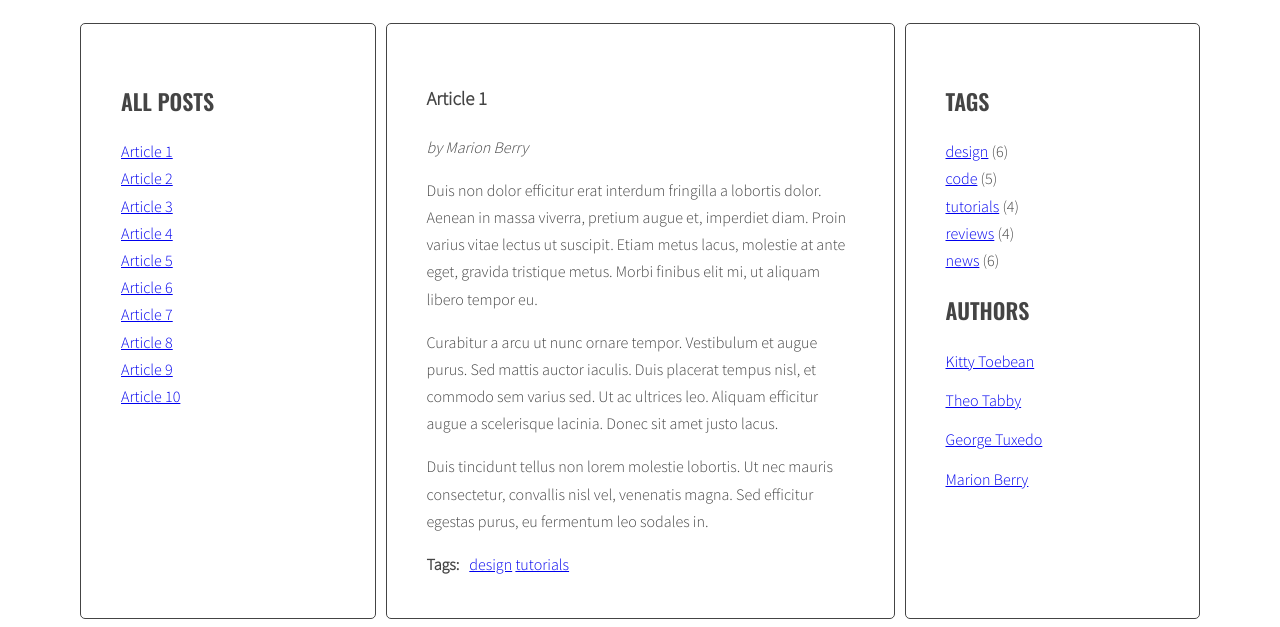
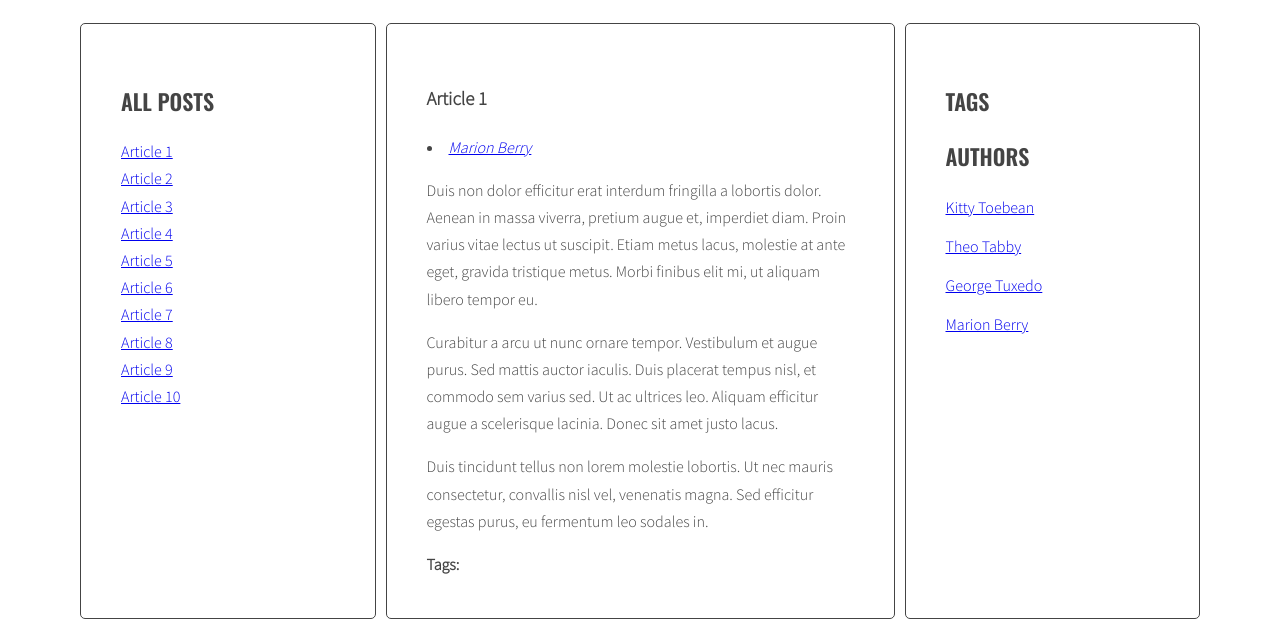
Before and after one commit to kruszyn89/javascript-blog, a website: page index.html in a window 1280 px wide. Shown: the part 220-847 px from the top of the page. Drawn offline with nearby package versions, Linux system fonts and the light colour scheme.

Commit message:
generateAuthors v1

```diff
--- a/index.html
+++ b/index.html
@@ -18,9 +18,9 @@
               </ul>
             </aside>
             <section class="posts">
-              <article class="post active" id="article-1">
+              <article class="post active" id="article-1" data-tags="cat dog" data-author="Marion Berry">
                 <h3 class="post-title">Article 1</h3>
-                <p class="post-author">by Marion Berry</p>
+                <p class="post-author"></p>
                 <div class="post-content">
                   <p>Duis non dolor efficitur erat interdum fringilla a lobortis dolor. Aenean in massa viverra, pretium augue et, imperdiet diam. Proin varius vitae lectus ut suscipit. Etiam metus lacus, molestie at ante eget, gravida tristique metus. Morbi finibus elit mi, ut aliquam libero tempor eu.</p>
 
@@ -31,14 +31,12 @@
                 <div class="post-tags">
                   <p><strong>Tags:</strong></p>
                   <ul class="list list-horizontal">
-                    <li><a href="#">design</a></li>
-                    <li><a href="#">tutorials</a></li>
                   </ul>
                 </div>
               </article>
-              <article class="post" id="article-2">
+              <article class="post" id="article-2" data-tags="tiger monkey" data-author="Theo Tabby">
                 <h3 class="post-title">Article 2</h3>
-                <p class="post-author">by Theo Tabby</p>
+                <p class="post-author"></p>
                 <div class="post-content">
                   <p>Phasellus sollicitudin, arcu vel iaculis ullamcorper, quam leo viverra orci, et faucibus quam sapien vel est. Maecenas ac suscipit elit. Nullam interdum, lorem vitae venenatis pulvinar, ex dui malesuada nunc, tempus cursus enim metus vel nulla.</p>
 
@@ -49,14 +47,12 @@
                 <div class="post-tags">
                   <p><strong>Tags:</strong></p>
                   <ul class="list list-horizontal">
-                    <li><a href="#">news</a></li>
-                    <li><a href="#">code</a></li>
                   </ul>
                 </div>
               </article>
-              <article class="post" id="article-3">
+              <article class="post" id="article-3" data-tags="monkey bird" data-author="George Tuxedo">
                 <h3 class="post-title">Article 3</h3>
-                <p class="post-author">by George Tuxedo</p>
+                <p class="post-author"></p>
                 <div class="post-content">
                   <p>Mauris vel pellentesque turpis, ac sodales nisl. Quisque iaculis mi velit, ut convallis tellus accumsan a. Quisque iaculis, nisi et dignissim tincidunt, nisl eros euismod nulla, finibus laoreet erat enim posuere elit.</p>
 
@@ -66,15 +62,12 @@
                 <div class="post-tags">
                   <p><strong>Tags:</strong></p>
                   <ul class="list list-horizontal">
-                    <li><a href="#">news</a></li>
-                    <li><a href="#">reviews</a></li>
-                    <li><a href="#">design</a></li>
                   </ul>
                 </div>
               </article>
-              <article class="post" id="article-4">
+              <article class="post" id="article-4" data-tags="lion tiger" data-author="Kitty Toebean">
                 <h3 class="post-title">Article 4</h3>
-                <p class="post-author">by Kitty Toebean</p>
+                <p class="post-author"></p>
                 <div class="post-content">
                   <p>Morbi vel cursus nulla, vel varius mauris. Suspendisse sed elit sit amet risus faucibus vestibulum ut sit amet purus. Donec orci est, condimentum ut quam quis, scelerisque fringilla ligula.</p>
 
@@ -85,15 +78,12 @@
                 <div class="post-tags">
                   <p><strong>Tags:</strong></p>
                   <ul class="list list-horizontal">
-                    <li><a href="#">tutorials</a></li>
-                    <li><a href="#">code</a></li>
-                    <li><a href="#">design</a></li>
                   </ul>
                 </div>
               </article>
-              <article class="post" id="article-5">
+              <article class="post" id="article-5" data-tags="steak burger" data-author="Marion Berry">
                 <h3 class="post-title">Article 5</h3>
-                <p class="post-author">by Marion Berry</p>
+                <p class="post-author"></p>
                 <div class="post-content">
                   <p>Suspendisse sem eros, euismod condimentum arcu ac, consequat fermentum orci. Nam convallis lacus nec interdum vestibulum. Vestibulum luctus, quam eu tristique ornare, lorem nibh sodales enim, vitae tempor dolor ante vitae tortor.</p>
 
@@ -104,14 +94,12 @@
                 <div class="post-tags">
                   <p><strong>Tags:</strong></p>
                   <ul class="list list-horizontal">
-                    <li><a href="#">design</a></li>
-                    <li><a href="#">reviews</a></li>
                   </ul>
                 </div>
               </article>
-              <article class="post" id="article-6">
+              <article class="post" id="article-6" data-tags="salad vegan" data-author="George Tuxedo">
                 <h3 class="post-title">Article 6</h3>
-                <p class="post-author">by George Tuxedo</p>
+                <p class="post-author"></p>
                 <div class="post-content">
                   <p>Donec posuere iaculis ante sed hendrerit. Lorem ipsum dolor sit amet, consectetur adipiscing elit. Quisque hendrerit neque nec urna tincidunt, quis vehicula dui vulputate. Morbi est sapien, auctor ut lectus eu, placerat viverra lorem.</p>
 
@@ -122,14 +110,12 @@
                 <div class="post-tags">
                   <p><strong>Tags:</strong></p>
                   <ul class="list list-horizontal">
-                    <li><a href="#">reviews</a></li>
-                    <li><a href="#">code</a></li>
                   </ul>
                 </div>
               </article>
-              <article class="post" id="article-7">
+              <article class="post" id="article-7" data-tags="tortilla vegan" data-author="Kitty Toebean">
                 <h3 class="post-title">Article 7</h3>
-                <p class="post-author">by Kitty Toebean</p>
+                <p class="post-author"></p>
                 <div class="post-content">
                   <p>Donec eleifend mauris ac nisl fermentum, ac fermentum turpis dignissim. Aliquam diam nisl, imperdiet a varius eget, lobortis sed nisi. Nullam suscipit ipsum sed magna blandit, sed pellentesque urna malesuada.</p>
 
@@ -140,14 +126,12 @@
                 <div class="post-tags">
                   <p><strong>Tags:</strong></p>
                   <ul class="list list-horizontal">
-                    <li><a href="#">code</a></li>
-                    <li><a href="#">news</a></li>
                   </ul>
                 </div>
               </article>
-              <article class="post" id="article-8">
+              <article class="post" id="article-8" data-tags="tiger zoo" data-author="Theo Tabby">
                 <h3 class="post-title">Article 8</h3>
-                <p class="post-author">by Theo Tabby</p>
+                <p class="post-author"></p>
                 <div class="post-content">
                   <p>Praesent quis imperdiet erat. Curabitur tempor sapien a interdum malesuada. Proin libero erat, sagittis a sollicitudin eget, pulvinar nec risus. Cras et suscipit sem.</p>
 
@@ -158,15 +142,12 @@
                 <div class="post-tags">
                   <p><strong>Tags:</strong></p>
                   <ul class="list list-horizontal">
-                    <li><a href="#">news</a></li>
-                    <li><a href="#">design</a></li>
-                    <li><a href="#">tutorials</a></li>
                   </ul>
                 </div>
               </article>
-              <article class="post" id="article-9">
+              <article class="post" id="article-9" data-tags="zoo monkey lion" data-author="Marion Berry">
                 <h3 class="post-title">Article 9</h3>
-                <p class="post-author">by Marion Berry</p>
+                <p class="post-author"></p>
                 <div class="post-content">
                   <p>Tam et facilisis purus. Donec vulputate est quis lobortis posuere. Nunc vitae lorem ut odio faucibus pulvinar nec in justo. Ut ut ante ac tellus ornare tempus. Nunc maximus, tortor et dictum convallis, nunc libero posuere leo, scelerisque ultrices arcu sapien ut tellus.</p>
 
@@ -177,14 +158,12 @@
                 <div class="post-tags">
                   <p><strong>Tags:</strong></p>
                   <ul class="list list-horizontal">
-                    <li><a href="#">news</a></li>
-                    <li><a href="#">tutorials</a></li>
                   </ul>
                 </div>
               </article>
-              <article class="post" id="article-10">
+              <article class="post" id="article-10" data-tags="dog cat pets" data-author="George Tuxedo">
                 <h3 class="post-title">Article 10</h3>
-                <p class="post-author">by George Tuxedo</p>
+                <p class="post-author"></p>
                 <div class="post-content">
                   <p>Aliquam erat volutpat. Ut non eleifend lectus. Donec suscipit tellus tempor, ornare dui id, hendrerit neque. Phasellus lacinia laoreet dui in luctus. Sed hendrerit, magna sit amet varius tempor, augue augue scelerisque est, non scelerisque mauris libero eu sapien.</p>
 
@@ -195,10 +174,6 @@
                 <div class="post-tags">
                   <p><strong>Tags:</strong></p>
                   <ul class="list list-horizontal">
-                    <li><a href="#">code</a></li>
-                    <li><a href="#">design</a></li>
-                    <li><a href="#">news</a></li>
-                    <li><a href="#">reviews</a></li>
                   </ul>
                 </div>
               </article>
@@ -206,11 +181,6 @@
             <aside class="sidebar">
               <h2 class="section-title">Tags</h2>
               <ul class="list tags">
-                <li><a href="#">design</a> <span>(6)</span></li>
-                <li><a href="#">code</a> <span>(5)</span></li>
-                <li><a href="#">tutorials</a> <span>(4)</span></li>
-                <li><a href="#">reviews</a> <span>(4)</span></li>
-                <li><a href="#">news</a> <span>(6)</span></li>
               </ul>
               <h2 class="section-title">Authors</h2>
               <ul class="list authors">
--- a/js/script.js
+++ b/js/script.js
@@ -5,12 +5,14 @@
   /* General */
   const optArticleSelector = '.post',
     optTitleSelector = '.post-title',
-    optTitleListSelector = '.titles';
-
+    optArticleAuthorSelector = '.post-author',
+    optTitleListSelector = '.titles',
+    optArticleTagsSelector = '.post-tags .list';
 
 
 
   /* Article reflection after*/
+
   const titleClickHandler = function (event) {
     event.preventDefault();
     const clickedElement = this;
@@ -50,15 +52,16 @@
 
   /* Generate Title List */
 
-  const generateTitleLinks = function () {
+  const generateTitleLinks = function (customSelector = '') {
     /* remove contents of titleList */
     const titleList = document.querySelector(optTitleListSelector);
     titleList.innerHTML = '';
+    // console.log('pokaz:', generateTitleLinks);
 
     /* for each article */
 
-    const articles = document.querySelectorAll(optArticleSelector);
-
+    const articles = document.querySelectorAll(optArticleSelector + customSelector);
+    // console.log('pokaz: ', articles);
     let html = '';
 
     for (let article of articles) {
@@ -83,7 +86,6 @@
     }
     titleList.innerHTML = html;
   };
-  generateTitleLinks();
 
   const links = document.querySelectorAll('.titles a');
 
@@ -91,34 +93,160 @@
     link.addEventListener('click', titleClickHandler);
   }
 
-}
+
+  /* Generate Authors */
+
+  const generateAuthors = function () {
+
+    /* find all authors */
+    const articles = document.querySelectorAll(optArticleSelector);
+
+
+    /* START LOOP: for every author */
+    for (let article of articles) {
+
+      /* [DONE] find tags wrapper */
+      const authorList = article.querySelector(optArticleAuthorSelector);
+
+      /* make html variable with empty string */
+      let html = '';
+
+      /* get tags from data-tags attribute */
+      const authorTags = article.getAttribute('data-author');
+
+      /* generate HTML of the link */
+      const authorLinkHTML = '<li><a href="#data-author ' + authorTags + '"><span>' + authorTags + '</span></a></li>';
+
+      /* add generated code to html variable */
+      html =  html + authorLinkHTML;
+
+      /* insert HTML of all the links into the tags wrapper */
+      authorList.innerHTML = authorList.innerHTML + authorLinkHTML;
+      console.log(authorList);
+
+      /* END LOOP: for every article: */
+
+    }
+
+
+  };
+
+  /* Generate Tags */
+
+  const generateTags = function () {
+    /* find all articles */
+    const articles = document.querySelectorAll(optArticleSelector);
+    // console.log('zapis: ', articles);
+
+    /* START LOOP: for every article: */
+    for (let article of articles) {
+      // console.log('zapis: ', article);
+
+      /* find tags wrapper */
+      const titleList = article.querySelector(optArticleTagsSelector);
+      // console.log('zapis: ', titleList);
+
+      /* make html variable with empty string */
+      let html = '';
+      // console.log('zapis: ', html);
+
+      /* get tags from data-tags attribute */
+      const articleTags = article.getAttribute('data-tags');
+      // console.log('zapis: ', articleTags);
+
+      /* split tags into array */
+      const articleTagsArray = articleTags.split(' ');
+      // console.log('zapis: ', articleTagsArray);
+
+      /* START LOOP: for each tag */
+      for (let tag of articleTagsArray) {
+        // console.log('zapis: ', tag);
+
+        /* generate HTML of the link */
+        const linkHTML = '<li><a href="#tag-' + tag + '"><span>' + tag + '</span></a></li>';
+        // console.log('zapis: ', linkHTML);
+
+        /* add generated code to html variable */
+        titleList.classList.add('tag');
+        // console.log('zapis: ', linkHTML);
+
+        /* END LOOP: for each tag */
+
+        /* insert HTML of all the links into the tags wrapper */
+        html = html + linkHTML;
+        // console.log('zapis: ', html);
+
+        /* END LOOP: for every article: */
+      }
+    }
+  };
+
+  /* Generate Tag Click Handler */
+
+  const tagClickHandler = function (event) {
+    /* prevent default action for this event */
+    event.preventDefault();
+
+
+    /* make new constant named "clickedElement" and give it the value of "this" */
+    const clickedElement = this;
+
+    /* make a new constant "href" and read the attribute "href" of the clicked element */
+    const href = clickedElement.getAttribute('href');
+
+    /* make a new constant "tag" and extract tag from the "href" constant */
+    const tag = href.replace('#tag-', '');
+    console.log(tag);
+
+    /* find all tag links with class active */
+    const tagLinks = document.querySelectorAll('a.active[href^="#tag-"]');
+
+    /* START LOOP: for each active tag link */
+    /* remove class active */
+    for (let tagLink of tagLinks) {
+      tagLink.classList.remove('active');
+    }
+    /* END LOOP: for each active tag link */
+
+    /* find all tag links with "href" attribute equal to the "href" constant */
+    const tagLinksHref = document.querySelectorAll('a[href="' + href + '"]');
+
+    /* START LOOP: for each found tag link */
+
+    /* add class active */
+    for (let tagLinkHref of tagLinksHref) {
+      tagLinkHref.classList.add('active');
+    }
+    /* END LOOP: for each found tag link */
+
+    /* execute function "generateTitleLinks" with article selector as argument */
+    generateTitleLinks('[data-tags~="' + tag + '"]');
+    console.log(generateTitleLinks);
+
+  };
+
+  const addClickListenersToTags = function () {
+    /* find all links to tags */
+    const allLinksToTags = document.querySelectorAll('a[href^="#tag-"]');
+
+    /* START LOOP: for each link */
+    for (let link of allLinksToTags) {
+
+      /* add tagClickHandler as event listener for that link */
+      link.addEventListener('click', tagClickHandler);
+    }
+
+    /* END LOOP: for each link */
+  };
+
+
+
+  generateTitleLinks();
+  generateTags();
+  addClickListenersToTags();
+  generateAuthors();
 
 
 
 
-
-
-
-
-
-
-
-
-
-
-
-
-
-
-
-
-
-
-
-
-
-
-// document.getElementById('test-button').addEventListener('click', function(){
-//     const links = document.querySelectorAll('.titles a');
-//     console.log('links:', links);
-//   });
+}
```
